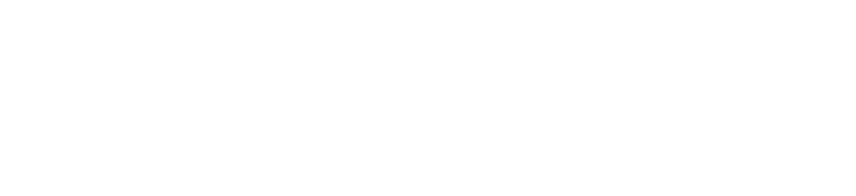
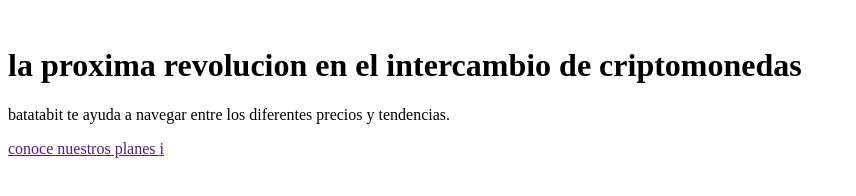
Before and after one commit to joaogarduno/app-web-branding, a plain HTML site: page index.html in a window 1280 px wide. Shown: the whole page, without its empty margins (0-856 px from the left). Drawn offline with Linux system fonts and the light colour scheme.

Commit message:
Estuctura basica: Header -> HTML

```diff
--- a/index.html
+++ b/index.html
@@ -11,7 +11,14 @@
     <title>Web App | Mobile First</title>
 </head>
 <body>
-    <header></header>
+    <header>
+        <img src="" alt="">
+        <div>
+            <h1>la proxima revolucion en el intercambio de criptomonedas</h1>
+            <p>batatabit te ayuda a navegar entre los diferentes precios y tendencias.</p>
+            <a href="">conoce nuestros planes <span>i</span> </a>
+        </div>
+    </header>
     <main>
         <section></section>
         <section></section>
```
